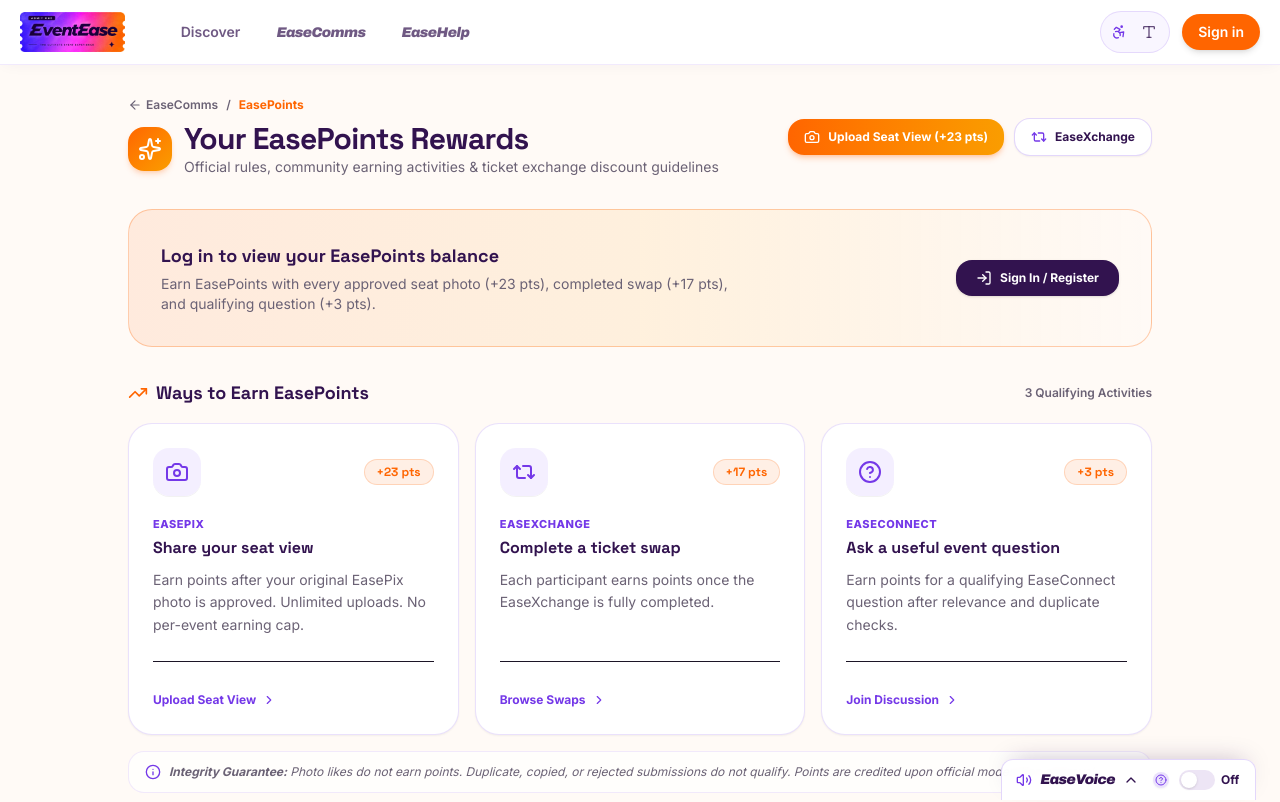
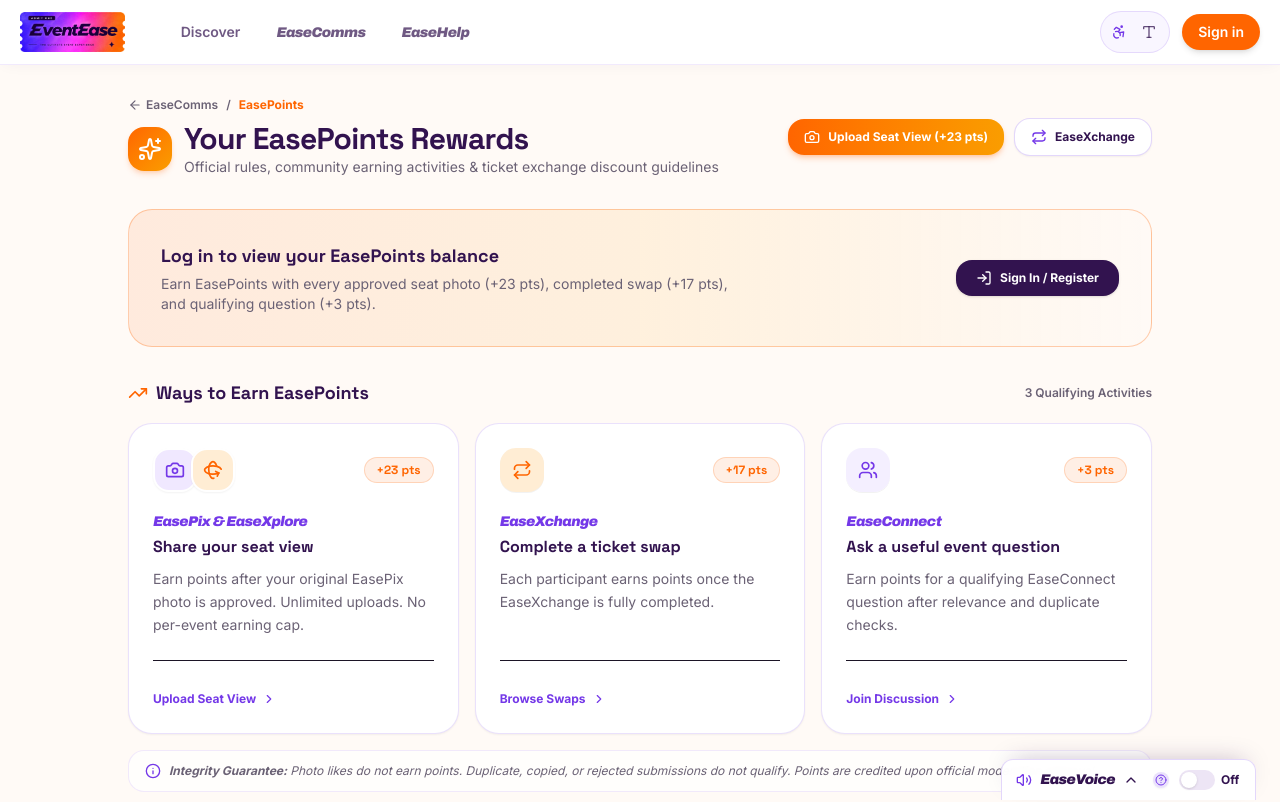
Before and after one commit to Sprihaha/EventEase, a React (Vite) app in the folder project/frontend/: page /easepoints in a window 1280 px wide. Shown: the top 802 px of the page. Built offline with nearby package versions, Linux system fonts and the light colour scheme; no server answers.

Commit message:
style: update EasePoints navbar button, activity cards and align EaseHelp/EaseGuide heading font size

```diff
--- a/project/frontend/src/pages/AssistanceRequestForm.tsx
+++ b/project/frontend/src/pages/AssistanceRequestForm.tsx
@@ -74,8 +74,8 @@ export default function AssistanceRequestForm() {
       <Badge tone="neutral" className="mt-5 border-0 bg-brand-orange text-white font-bold shadow-sm">
         <Accessibility className="h-3 w-3" /> EaseGuide
       </Badge>
-      <h1 className="mt-4 font-feature text-4xl sm:text-5xl font-black italic tracking-tight text-brand-deep">
-        EaseHelp
+      <h1 className="mt-4 font-feature text-2xl font-black italic tracking-tight text-brand-deep">
+        Request assistance
       </h1>
 
       <Card className="mt-8 overflow-hidden border border-brand-purple/15 bg-white shadow-sm rounded-3xl">
--- a/project/frontend/src/pages/AssistanceRequests.tsx
+++ b/project/frontend/src/pages/AssistanceRequests.tsx
@@ -44,8 +44,8 @@ export default function AssistanceRequests() {
     <div className="mx-auto max-w-5xl px-5 py-14">
       <div className="flex flex-wrap items-end justify-between gap-5">
         <div>
-          <h1 className="inline-flex items-center gap-3 rounded-full bg-brand-orange px-6 py-2 font-feature text-4xl font-black italic tracking-tight text-white shadow-sm sm:px-7 sm:text-5xl">
-            <Accessibility className="h-8 w-8 shrink-0 sm:h-10 sm:w-10" aria-hidden="true" /> EaseGuide
+          <h1 className="inline-flex items-center gap-2.5 rounded-full bg-brand-orange px-5 py-2 font-feature text-2xl font-black italic tracking-tight text-white shadow-sm">
+            <Accessibility className="h-6 w-6 shrink-0" aria-hidden="true" /> EaseGuide
           </h1>
           <p className="mt-3 max-w-xl text-sm sm:text-base leading-relaxed text-muted">
             Track venue support for your upcoming EventEase bookings.
--- a/project/frontend/src/pages/EaseHelp.tsx
+++ b/project/frontend/src/pages/EaseHelp.tsx
@@ -207,7 +207,7 @@ export default function EaseHelp({ embedded = false, editOnOpen = false }: { emb
       <div className="flex flex-wrap items-start justify-between gap-4">
         <div>
           <Badge tone="accent"><HelpCircle className="h-3 w-3" /> Help and guides</Badge>
-          <h1 className="mt-4 font-feature text-4xl font-black italic tracking-tight text-brand-deep sm:text-5xl">EaseHelp</h1>
+          <h1 className="mt-4 font-feature text-2xl font-black italic tracking-tight text-brand-deep">EaseHelp</h1>
           <p className="mt-3 max-w-2xl text-muted">
             What each EventEase feature does and how to use it, plus the terms that apply when you use EventEase.
           </p>
--- a/project/frontend/src/pages/EasePoints.tsx
+++ b/project/frontend/src/pages/EasePoints.tsx
@@ -9,8 +9,9 @@ import {
   TrendingUp,
   Gift,
   Camera,
-  Repeat2,
-  CircleHelp,
+  Rotate3d,
+  Repeat,
+  Users,
   ShieldCheck,
   Zap,
   ChevronRight,
@@ -84,29 +85,55 @@ export default function EasePoints() {
 
   const activities = [
     {
-      label: "EASEPIX",
+      id: "views",
+      label: "EasePix & EaseXplore",
       title: "Share your seat view",
       pts: "+23 pts",
       desc: "Earn points after your original EasePix photo is approved. Unlimited uploads. No per-event earning cap.",
-      icon: Camera,
+      iconRender: () => (
+        <div className="flex items-center -space-x-1.5 shrink-0">
+          <div
+            title="EasePix: Seat View Photos"
+            className="flex h-11 w-11 items-center justify-center rounded-2xl border-2 border-white bg-brand-lilac text-brand-purple shadow-xs"
+          >
+            <Camera className="h-5 w-5" />
+          </div>
+          <div
+            title="EaseXplore: 360° Views"
+            className="flex h-11 w-11 items-center justify-center rounded-2xl border-2 border-white bg-orange-100 text-brand-orange shadow-xs"
+          >
+            <Rotate3d className="h-5 w-5" />
+          </div>
+        </div>
+      ),
       cta: "Upload Seat View",
       link: "/community?tab=views&upload=true",
     },
     {
-      label: "EASEXCHANGE",
+      id: "exchange",
+      label: "EaseXchange",
       title: "Complete a ticket swap",
       pts: "+17 pts",
       desc: "Each participant earns points once the EaseXchange is fully completed.",
-      icon: Repeat2,
+      iconRender: () => (
+        <div className="flex h-11 w-11 items-center justify-center rounded-2xl bg-orange-100 text-brand-orange shadow-2xs">
+          <Repeat className="h-5 w-5" />
+        </div>
+      ),
       cta: "Browse Swaps",
       link: "/community?tab=exchange",
     },
     {
-      label: "EASECONNECT",
+      id: "feed",
+      label: "EaseConnect",
       title: "Ask a useful event question",
       pts: "+3 pts",
       desc: "Earn points for a qualifying EaseConnect question after relevance and duplicate checks.",
-      icon: CircleHelp,
+      iconRender: () => (
+        <div className="flex h-11 w-11 items-center justify-center rounded-2xl bg-brand-lilac/70 text-brand-purple shadow-2xs">
+          <Users className="h-5 w-5" />
+        </div>
+      ),
       cta: "Join Discussion",
       link: "/community?tab=feed",
     },
@@ -186,7 +213,7 @@ export default function EasePoints() {
               to="/community?tab=exchange"
               className="inline-flex items-center gap-2 rounded-2xl border border-brand-purple/20 bg-white px-4 py-2.5 text-xs font-bold text-brand-deep hover:bg-brand-lilac/40 transition-all shadow-xs"
             >
-              <Repeat2 className="h-4 w-4 text-brand-purple" />
+              <Repeat className="h-4 w-4 text-brand-purple" />
               <span>EaseXchange</span>
             </Link>
           </div>
@@ -311,24 +338,20 @@ export default function EasePoints() {
           </div>
 
           <div className="grid gap-4 sm:grid-cols-3">
-            {activities.map((act) => {
-              const Icon = act.icon;
-              return (
+            {activities.map((act) => (
               <div
                 key={act.label}
                 className="rounded-3xl border border-brand-purple/15 bg-white p-6 shadow-xs hover:border-brand-purple/30 hover:shadow-md transition-all flex flex-col justify-between"
               >
                 <div>
                   <div className="flex items-center justify-between gap-2">
-                      <span className="grid h-12 w-12 place-items-center rounded-2xl bg-brand-lilac/70 text-brand-purple shadow-2xs">
-                        <Icon className="h-6 w-6" />
-                      </span>
+                    {act.iconRender()}
                     <span className="rounded-full bg-brand-orange/10 px-3 py-1 font-brand text-xs font-black text-brand-orange border border-brand-orange/20">
                       {act.pts}
                     </span>
                   </div>
 
-                    <p className="mt-5 text-[11px] font-extrabold uppercase tracking-wider text-brand-purple">
+                  <p className="mt-5 font-feature font-black italic tracking-tight text-sm text-brand-purple">
                     {act.label}
                   </p>
                   <h3 className="mt-1 font-brand text-base font-bold text-brand-deep leading-snug">
@@ -349,8 +372,7 @@ export default function EasePoints() {
                   </Link>
                 </div>
               </div>
-              );
-            })}
+            ))}
           </div>
 
           <div className="rounded-2xl border border-brand-purple/10 bg-white/70 px-4 py-3 text-xs text-muted italic flex items-center gap-2">
```
Also changed, not shown: project/frontend/src/components/Layout.tsx (+15 -15 lines). Lines whose indentation alone changed are shown as unchanged.
